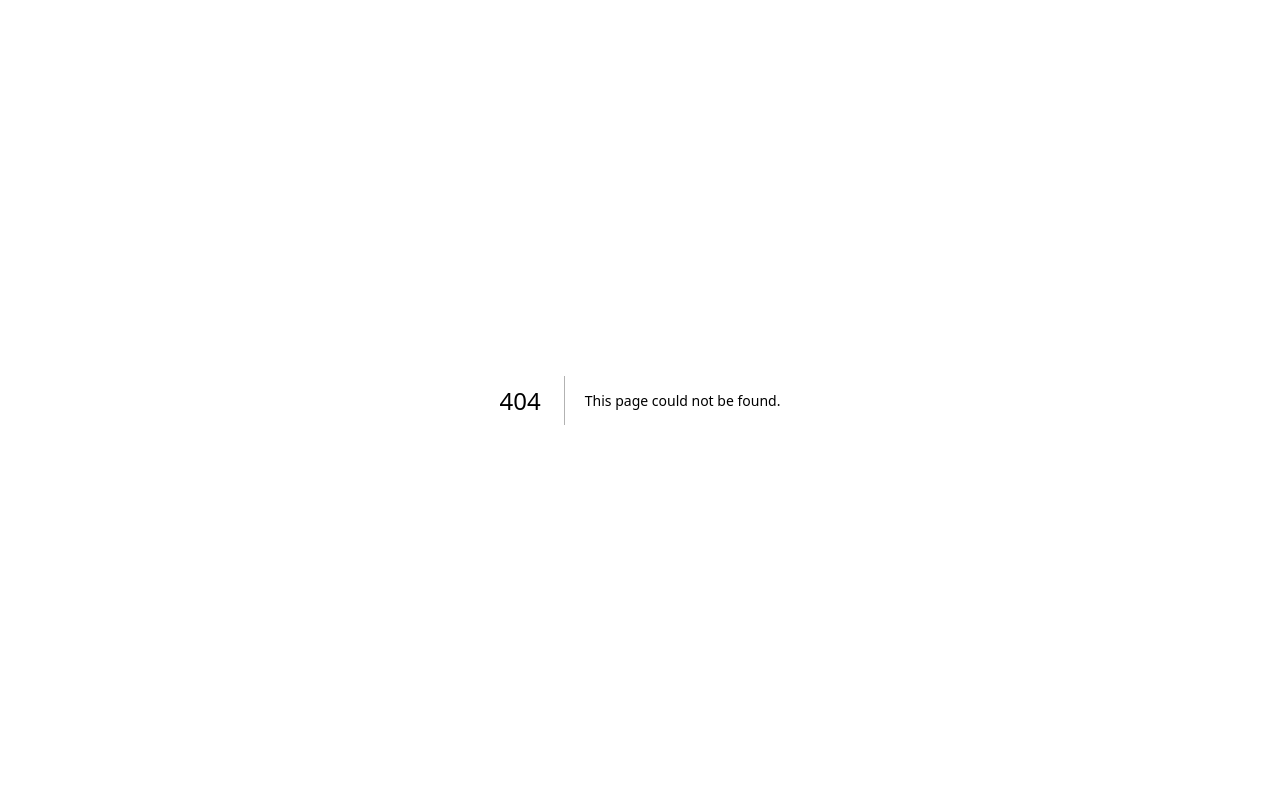
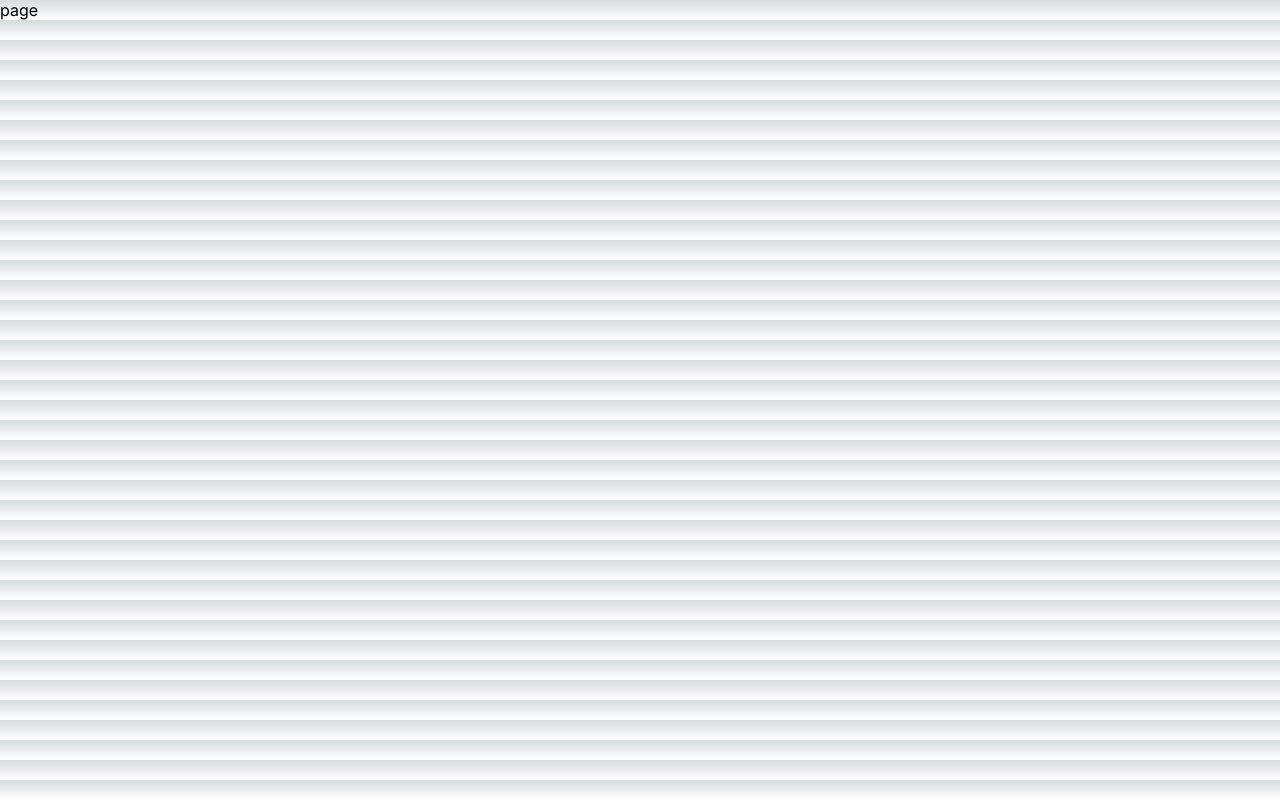
Before and after one commit to fedengarcia/dashboard-nextjs, a Next.js app: page /dashboard in a window 1280 px wide. Before the commit this address had no page. Built offline with nearby package versions, Linux system fonts and the light colour scheme.

Commit message:
create dashboardPage

```diff
--- /dev/null
+++ b/src/app/dashboard/page.jsx
@@ -0,0 +1,6 @@
+
+export default function DashboardPage() {
+  return (
+    <div>page</div>
+  )
+}
```
